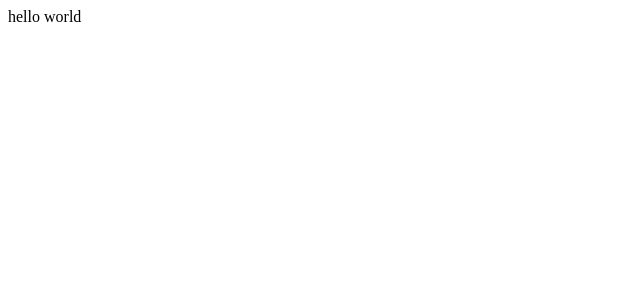
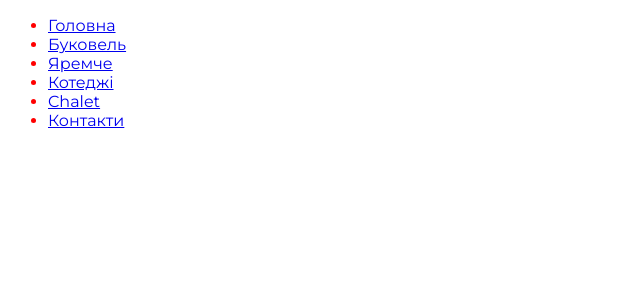
Before and after one commit to DocQuanty/ursa_major, a React (Create React App) app: page / in a window 1280 px wide. Shown: the top 300 px of the page, without its empty margins (0-640 px from the left). Built offline with nearby package versions, Linux system fonts and the light colour scheme.

Commit message:
add header

```diff
--- a/src/App.js
+++ b/src/App.js
@@ -1,9 +1,11 @@
-import './App.scss';
+import HeaderPage from "./Components/Page/headerPage";
+import "./fonts/fonts.scss";
+import "./App.scss";
 
 function App() {
   return (
     <div className="App">
-      hello world
+      <HeaderPage />
     </div>
   );
 }
--- a/src/App.scss
+++ b/src/App.scss
@@ -0,0 +1 @@
+@import-normalize;
--- /dev/null
+++ b/src/Components/Page/headerPage.js
@@ -0,0 +1,11 @@
+import { Header } from "../header/header";
+
+const headerPage = () => {
+  return (
+    <>
+      <Header />
+    </>
+  );
+};
+
+export default headerPage;
--- a/src/Components/header/header.js
+++ b/src/Components/header/header.js
@@ -0,0 +1,28 @@
+import s from "../header/header.module.scss";
+
+export const Header = (props) => {
+  return (
+    <div className={s.header}>
+      <ul>
+        <li>
+          <a href="#">Головна</a>
+        </li>
+        <li>
+          <a href="#">Буковель </a>
+        </li>
+        <li>
+          <a href="#">Яремче</a>
+        </li>
+        <li>
+          <a href="#">Котеджі</a>
+        </li>
+        <li>
+          <a href="#">Chalet</a>
+        </li>
+        <li>
+          <a href="#">Контакти</a>
+        </li>
+      </ul>
+    </div>
+  );
+};
--- /dev/null
+++ b/src/Components/header/header.module.scss
@@ -0,0 +1,4 @@
+.header {
+  color: red;
+  font-family: "Montserrat";
+}
--- /dev/null
+++ b/src/fonts/fonts.scss
@@ -0,0 +1 @@
+@import url("https://fonts.googleapis.com/css2?family=Montserrat:ital,wght@0,300;0,400;0,500;1,600&display=swap");
--- a/src/index.scss
+++ b/src/index.scss
@@ -0,0 +1 @@
+@import-normalize;
```
